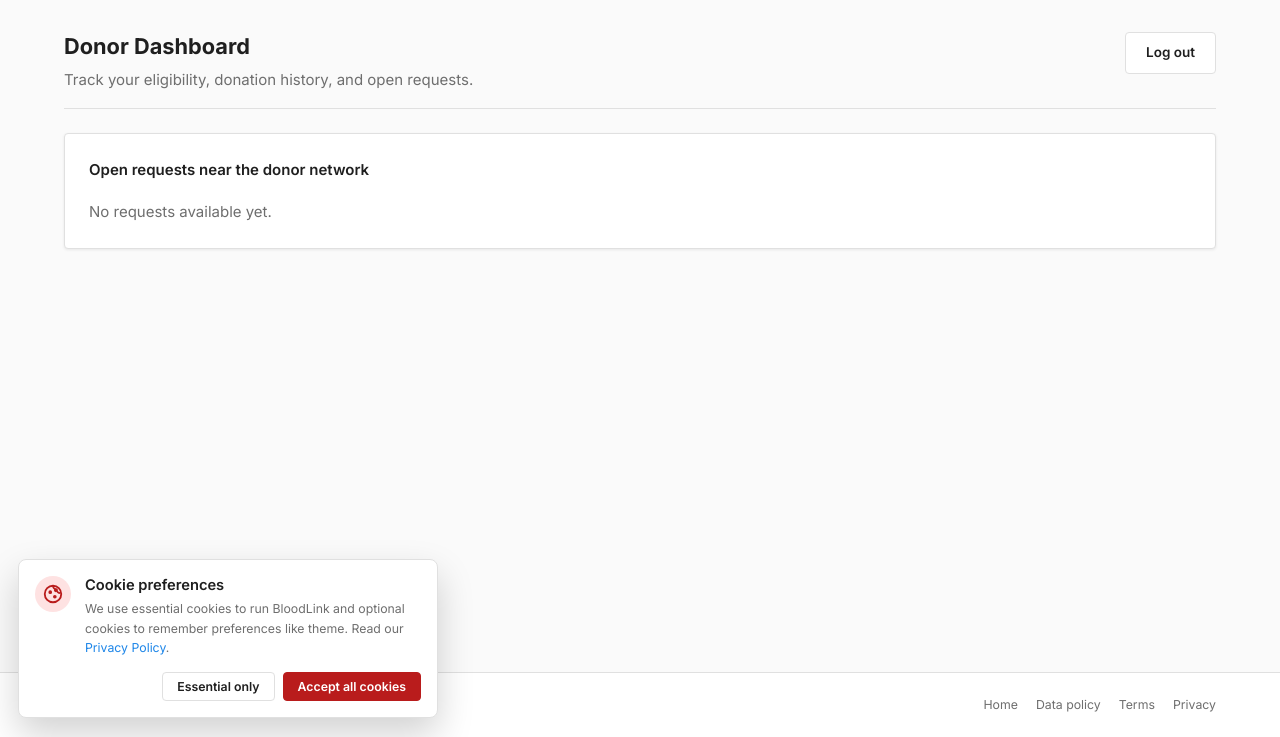
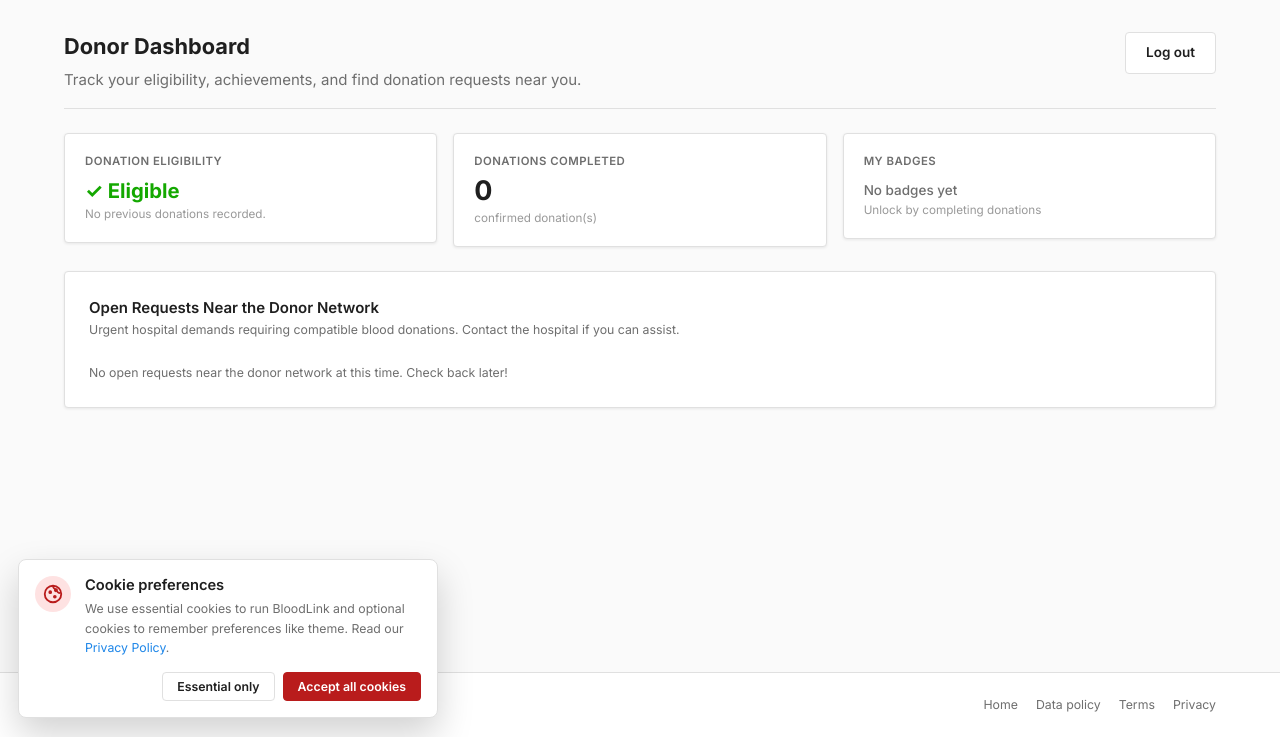
Before and after one commit to SHIVOGOJOHN/bloodlink, a Python web app: template app/templates/donor/dashboard.html in a window 1280 px wide. Shown: the part 64-801 px from the top of the page. Run offline with Jinja, Linux system fonts and the light colour scheme; the template is opened without the code that fills it, so the values that code supplies are empty.

Commit message:
feat: Align donor dashboard styling and elements spacing to bloodbank dashboard standard

```diff
--- a/app/templates/donor/dashboard.html
+++ b/app/templates/donor/dashboard.html
@@ -1,89 +1,161 @@
 {% extends "base.html" %}
 {% block title %}Donor Dashboard — BloodLink{% endblock %}
 {% block content %}
-  <div class="page-header d-flex justify-content-between align-items-start flex-wrap gap-2">
+
+  {# ── Page header ──────────────────────────────────────────── #}
+  <div class="page-header d-flex justify-content-between align-items-start flex-wrap gap-2 mb-4">
     <div>
       <h1 class="page-title">Donor Dashboard</h1>
-      <p class="page-subtitle">Track your eligibility, donation history, and open requests.</p>
+      <p class="page-subtitle">Track your eligibility, achievements, and find donation requests near you.</p>
     </div>
     <a href="{{ url_for('auth.logout') }}" class="btn btn-secondary">Log out</a>
   </div>
 
+  {# ── Flash messages ───────────────────────────────────────── #}
+  {% with messages = get_flashed_messages(with_categories=true) %}
+    {% if messages %}
+      {% for category, message in messages %}
+        <div class="alert alert-{{ category }} mb-3">{{ message }}</div>
+      {% endfor %}
+    {% endif %}
+  {% endwith %}
+
+  {# ── Donor profile identity banner ───────────────────────── #}
   {% if donor %}
-  <div class="row g-3">
+  <div class="card-container mb-4">
+    <div class="d-flex align-items-center gap-3">
+      {% if donor.profile_pic_url %}
+        <img src="{{ donor.profile_pic_url }}" alt="{{ donor.name }}"
+          style="width:52px;height:52px;border-radius:50%;object-fit:cover;border:2px solid var(--border);flex-shrink:0;">
+      {% else %}
+        <div style="width:52px;height:52px;border-radius:50%;background:linear-gradient(135deg,var(--red),#7f1d1d);display:flex;align-items:center;justify-content:center;font-size:1.4rem;font-weight:700;color:#fff;flex-shrink:0;">
+          {{ (donor.name or 'D')[0].upper() }}
+        </div>
+      {% endif %}
+      <div>
+        <div class="fw-semibold" style="font-size:1.05rem;">{{ donor.name }}</div>
+        <div class="tiny text-muted">
+          <span class="badge bg-danger me-1">{{ donor.blood_type }}</span>
+          {{ donor.county }} County
+          {% if donor.subcounty %} &bull; {{ donor.subcounty }}{% endif %}
+        </div>
+      </div>
+      <a href="{{ url_for('donor.profile') }}" class="btn btn-secondary btn-sm" style="margin-left:auto;">View Profile</a>
+    </div>
+  </div>
+  {% endif %}
+
+  {# ── Quick-stat row ───────────────────────────────────────── #}
+  <div class="row g-3 mb-4">
     <div class="col-md-4">
-      <div class="card-container h-100">
-        <div class="tiny text-muted mb-2">Eligibility</div>
-        <div class="fw-semibold">{{ donor.name }}</div>
-        <div class="tiny text-muted">{{ donor.blood_type }} • {{ donor.county }}</div>
-        <div class="mt-3">
-          {% if not donor.last_donation_date %}
-          <div class="text-success fw-semibold">Eligible to donate</div>
-          <div class="tiny text-muted">You haven't recorded a previous donation.</div>
+      <div class="stat-card">
+        <div class="stat-label">Donation Eligibility</div>
+        <div class="stat-value" style="font-size: 1.35rem; margin-top: 8px; margin-bottom: 2px;">
+          {% if not donor or not donor.last_donation_date %}
+            <span class="text-green">&#x2713; Eligible</span>
           {% elif eligible %}
-          <div class="text-success fw-semibold">Eligible to donate</div>
-          <div class="tiny text-muted">It's been {{ days_since_last }} days since your last donation.</div>
+            <span class="text-green">&#x2713; Eligible</span>
           {% else %}
-          <div class="text-warning fw-semibold">Not eligible yet</div>
-          <div class="tiny text-muted">Please wait {{ 90 - days_since_last }} more days.</div>
+            <span style="color:var(--warning);">Ineligible</span>
+          {% endif %}
+        </div>
+        <div class="stat-sub">
+          {% if not donor or not donor.last_donation_date %}
+            No previous donations recorded.
+          {% elif eligible %}
+            {{ days_since_last }} days since last donation.
+          {% else %}
+            Wait {{ 90 - days_since_last }} more days.
           {% endif %}
         </div>
       </div>
     </div>
     <div class="col-md-4">
-      <div class="card-container h-100">
-        <div class="tiny text-muted mb-2">Donation history</div>
-        <div class="display-6 fw-semibold">{{ donation_history|length }}</div>
-        <div class="tiny text-muted">confirmed record(s)</div>
-        {% if badges %}
-        <div class="mt-2">
-          {% for badge in badges %}
-          <span class="badge bg-primary me-1">{{ badge }}</span>
-          {% endfor %}
-        </div>
-        {% endif %}
+      <div class="stat-card">
+        <div class="stat-label">Donations Completed</div>
+        <div class="stat-value">{{ donation_history|length }}</div>
+        <div class="stat-sub">confirmed donation(s)</div>
       </div>
     </div>
     <div class="col-md-4">
-      <div class="card-container h-100">
-        <div class="tiny text-muted mb-2">Active requests</div>
-        <div class="display-6 fw-semibold">{{ active_requests|length }}</div>
-        <div class="tiny text-muted">open request(s)</div>
+      <div class="stat-card">
+        <div class="stat-label">My Badges</div>
+        <div class="stat-value" style="font-size: 1.15rem; margin-top: 8px; margin-bottom: 2px;">
+          {% if badges %}
+            {% for badge in badges %}
+              <span class="badge bg-primary px-2 py-1" style="font-size: 0.72rem; vertical-align: middle;">{{ badge }}</span>
+            {% endfor %}
+          {% else %}
+            <span class="text-muted" style="font-size: 0.9rem; font-weight: 500;">No badges yet</span>
+          {% endif %}
+        </div>
+        <div class="stat-sub">Unlock by completing donations</div>
       </div>
     </div>
   </div>
-  {% endif %}
 
-  <div class="card-container mt-4">
-    <div class="fw-semibold mb-3">Open requests near the donor network</div>
+  {# ── Open requests section ────────────────────────────────── #}
+  <div class="card-container">
+    <div class="fw-semibold mb-1" style="font-size:1rem;">Open Requests Near the Donor Network</div>
+    <div class="tiny text-muted mb-4">Urgent hospital demands requiring compatible blood donations. Contact the hospital if you can assist.</div>
+
+    {% if active_requests %}
     <ul class="list-unstyled mb-0">
-      {% for request in active_requests %}
-      <li class="py-3 border-bottom d-flex gap-3 align-items-start">
-        <!-- Hospital avatar -->
-        {% if request.hospital and request.hospital.profile_pic_url %}
-          <img src="{{ request.hospital.profile_pic_url }}" alt="{{ request.hospital.name }}"
-            style="width:38px;height:38px;border-radius:50%;object-fit:cover;border:1px solid var(--border);flex-shrink:0;margin-top:2px;">
-        {% else %}
-          <div style="width:38px;height:38px;border-radius:50%;background:var(--surface);border:1px solid var(--border);display:flex;align-items:center;justify-content:center;font-weight:700;font-size:0.95rem;color:var(--blue);flex-shrink:0;margin-top:2px;">
-            {{ (request.hospital.name if request.hospital else 'H')[0].upper() }}
+      {% for req in active_requests %}
+      <li style="padding: 14px 0; border-bottom: 1px solid var(--border);">
+        <div class="d-flex justify-content-between align-items-start gap-3">
+
+          {# Hospital identity #}
+          <div class="d-flex gap-3 align-items-start flex-grow-1">
+            {% if req.hospital and req.hospital.profile_pic_url %}
+              <img src="{{ req.hospital.profile_pic_url }}" alt="{{ req.hospital.name }}"
+                style="width:40px;height:40px;border-radius:50%;object-fit:cover;border:1px solid var(--border);flex-shrink:0;margin-top:2px;">
+            {% else %}
+              <div style="width:40px;height:40px;border-radius:50%;background:var(--surface);border:1px solid var(--border);display:flex;align-items:center;justify-content:center;font-weight:700;font-size:1rem;color:var(--blue);flex-shrink:0;margin-top:2px;">
+                {{ (req.hospital.name if req.hospital else 'H')[0].upper() }}
+              </div>
+            {% endif %}
+
+            <div>
+              <div class="d-flex align-items-center gap-2 mb-1 flex-wrap">
+                <span class="badge bg-danger" style="font-size:0.8rem;">{{ req.blood_type }}</span>
+                <span class="fw-semibold">{{ req.units_needed }} units requested</span>
+                {% if req.urgency_level == 'urgent' %}
+                  <span class="badge bg-warning text-dark">Urgent</span>
+                {% else %}
+                  <span class="badge bg-secondary">Normal</span>
+                {% endif %}
+              </div>
+              <div class="tiny text-muted">
+                {% if req.hospital %}
+                  Requested by: <a href="{{ url_for('public_hospital_profile', hospital_id=req.hospital.id) }}"
+                    class="text-decoration-none" style="color:var(--primary);">{{ req.hospital.name }}</a>
+                  &nbsp;·&nbsp; {{ req.hospital.county }} County
+                  {% if req.hospital.subcounty %} &bull; {{ req.hospital.subcounty }}{% endif %}
+                {% else %}
+                  Hospital ID {{ req.hospital_id }}
+                {% endif %}
+                &nbsp;·&nbsp; {{ req.created_at.strftime('%Y-%m-%d') if req.created_at else '' }}
+              </div>
+            </div>
           </div>
-        {% endif %}
-        <div>
-          <div class="fw-semibold">{{ request.blood_type }} &bull; {{ request.units_needed }} units</div>
-          <div class="tiny text-muted">
-            {% if request.hospital %}
-              Requested by: <a href="{{ url_for('public_hospital_profile', hospital_id=request.hospital.id) }}" class="text-decoration-none" style="color: var(--primary);">{{ request.hospital.name }}</a>
-              &bull; County: {{ request.hospital.county }}
+
+          {# Status / Contact button #}
+          <div class="flex-shrink-0">
+            {% if req.hospital and req.hospital.contact_phone %}
+              <a href="tel:{{ req.hospital.contact_phone }}" class="btn btn-outline-primary btn-sm">Contact</a>
             {% else %}
-              Requested by Hospital ID {{ request.hospital_id }}
+              <span class="badge bg-secondary">Active</span>
             {% endif %}
-            &bull; Urgency: {{ request.urgency_level|capitalize }}
           </div>
+
         </div>
       </li>
-      {% else %}
-      <li class="text-muted">No requests available yet.</li>
       {% endfor %}
     </ul>
+    {% else %}
+    <div class="text-muted tiny">No open requests near the donor network at this time. Check back later!</div>
+    {% endif %}
   </div>
+
 {% endblock %}
```
